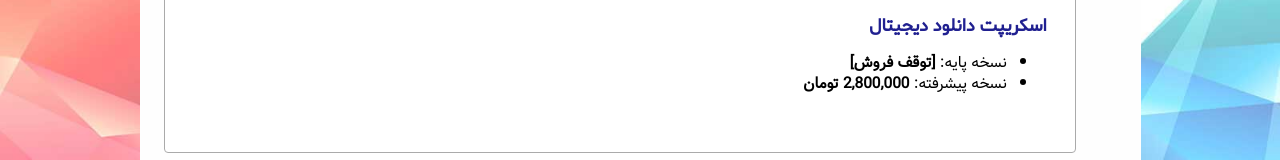
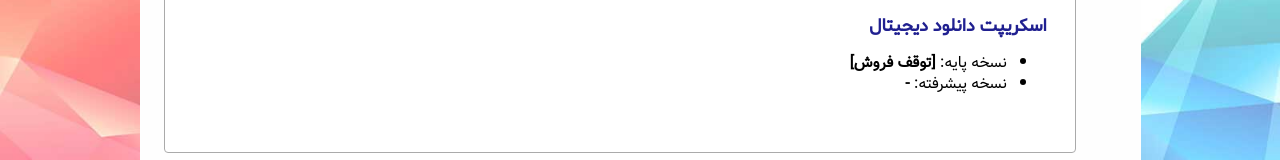
Before and after one commit to marketsaz/marketsaz.github.io, a plain HTML site: page pricelist@product=digitaldownload.html in a window 1280 px wide. Shown: the part 219-379 px from the top of the page. Drawn offline with Linux system fonts and the light colour scheme; files whose address does not match are found by name.

Commit message:
Update pricelist@product=digitaldownload.html

```diff
--- a/pricelist@product=digitaldownload.html
+++ b/pricelist@product=digitaldownload.html
@@ -103,7 +103,7 @@
       <h2>اسکریپت دانلود دیجیتال</h2>
 <ul>
       <li>نسخه پایه: <b>[توقف فروش]</b></li>
-      <li>نسخه پیشرفته: <b>2,800,000 تومان</b></li>
+      <li>نسخه پیشرفته: <b>-</b></li>
 </ul>
       <br>
 
```
